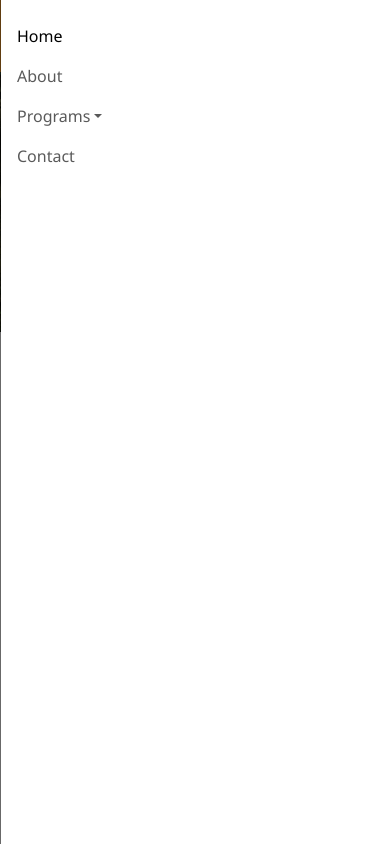
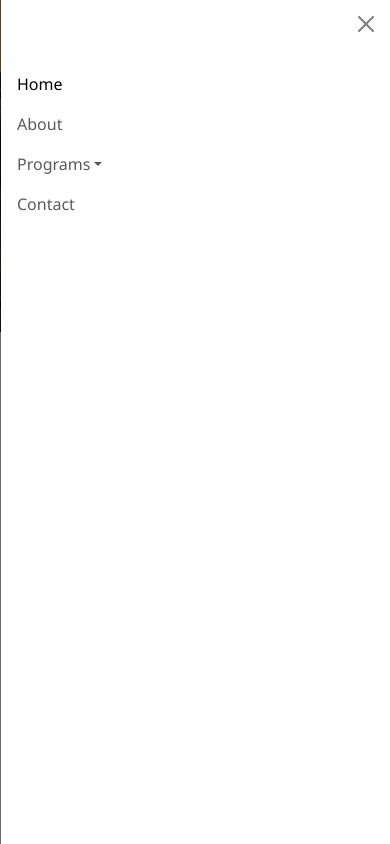
Before and after one commit to Dot-Eraser/cbmc-stratch, a plain HTML site: page index.html in a window 390 px wide. Both pictures are taken after a click on the button 350 px from the left and 36 px from the top of the page. Drawn offline with nearby package versions, Linux system fonts and the light colour scheme.

Commit message:
added in the navigation close button when it's mobile size

```diff
--- a/index.html
+++ b/index.html
@@ -25,6 +25,10 @@
 
           <!-- OFFCANVAS panel -->
           <div class="offcanvas offcanvas-end" tabindex="-1" id="offcanvasNav" aria-labelledby="offcanvasNavLabel">
+            <div class="offcanvas-header">
+              <!-- <h5 class="offcanvas-title" id="offcanvasNavbarLabel"></h5> -->
+              <button type="button" class="btn-close" data-bs-dismiss="offcanvas" aria-label="Close"></button>
+            </div>
             <div class="offcanvas-body">
               <ul class="navbar-nav ms-auto mb-2 mb-lg-0">
                 <li class="nav-item"><a class="nav-link active" href="index.html" aria-current="page">Home</a></li>
```
